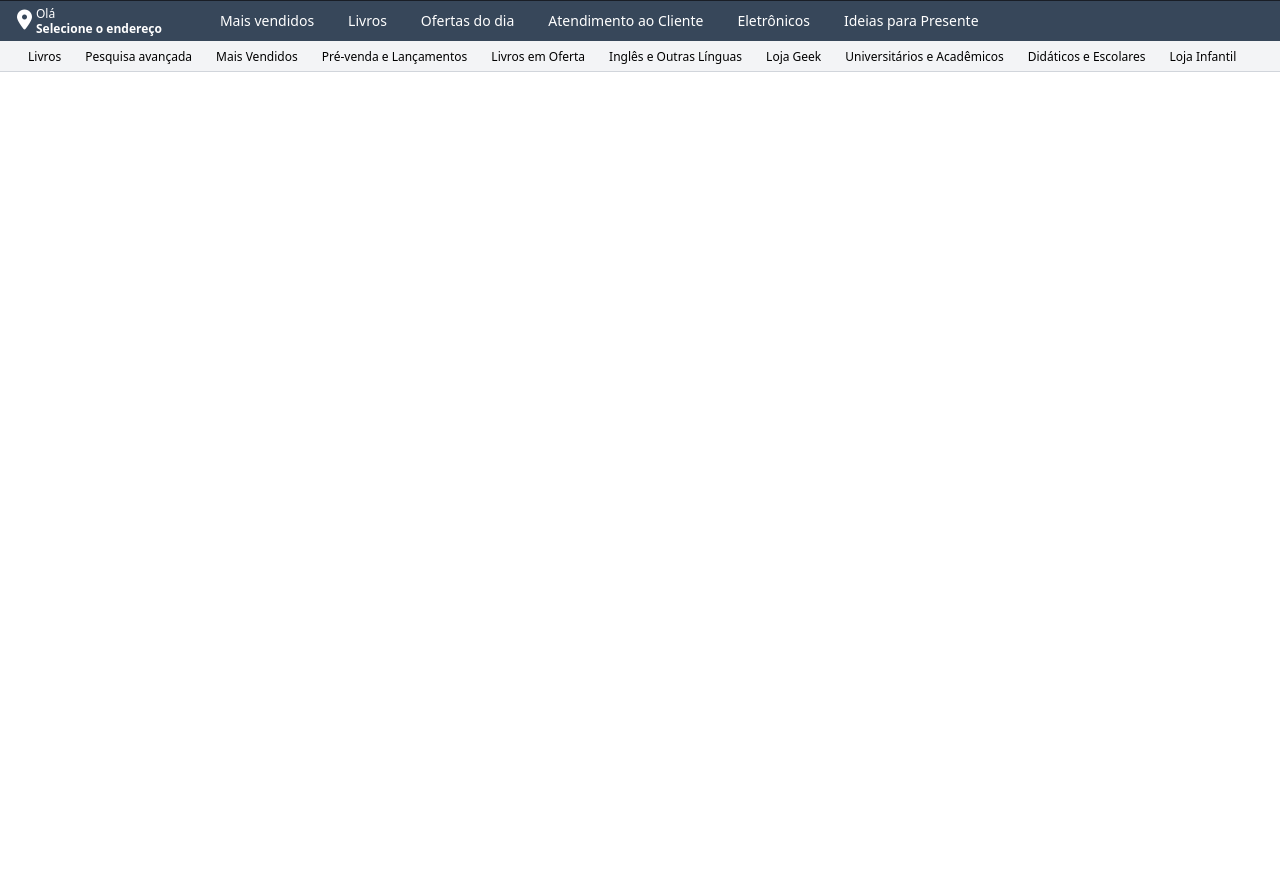
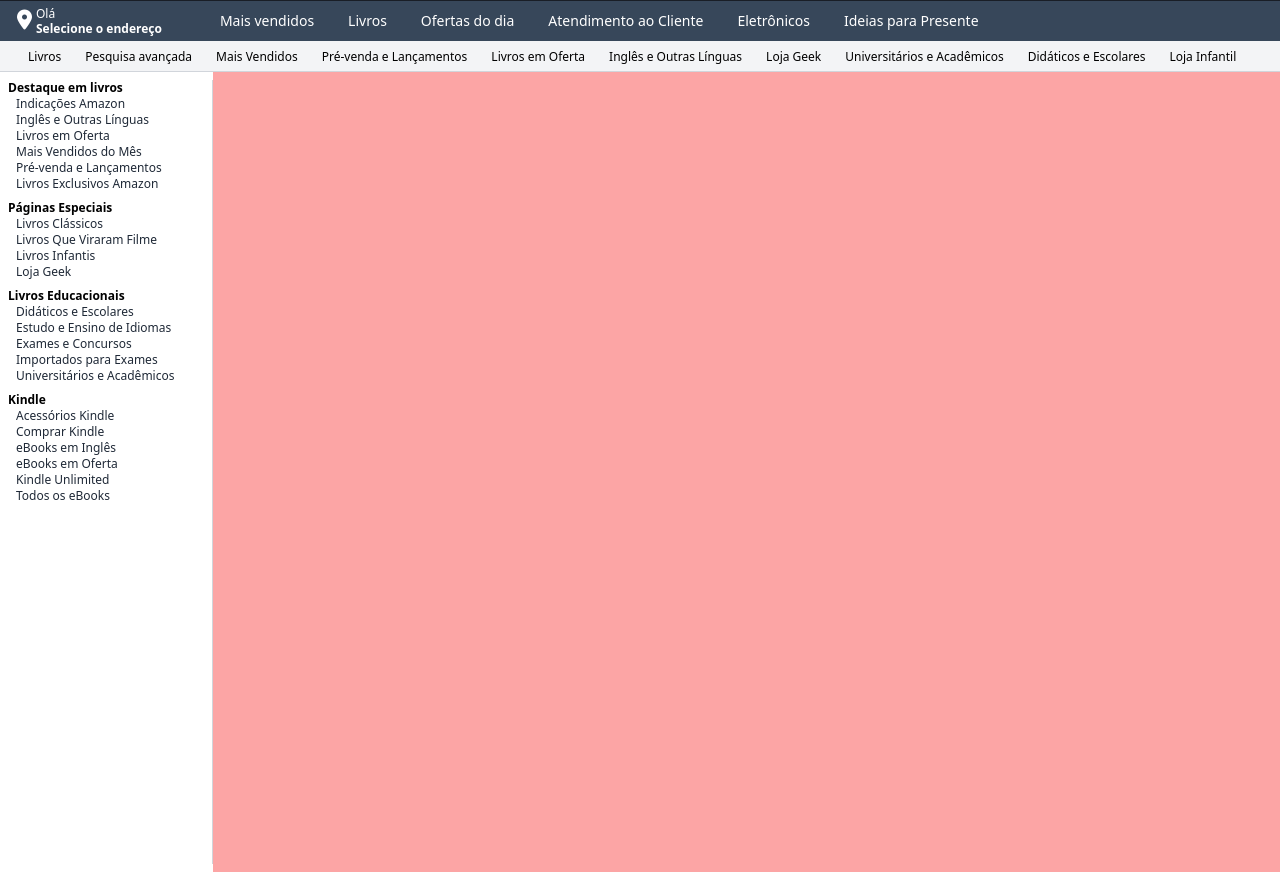
Before and after one commit to iaugustoz/Amazon-clone, a website: page index.html in a window 1280 px wide. Shown: the part 53-925 px from the top of the page. Before the commit the page ends 800 px from the top, so only its background shows below. Drawn offline with Linux system fonts and the light colour scheme.

Commit message:
Grid do conteúdo principal

```diff
--- a/index.html
+++ b/index.html
@@ -157,7 +157,90 @@
             </div>
         </div>
     </header>
-
+    <main>
+        <div class="grid grid-cols-6">
+            <!-- NAVBAR ESQUERDA -->
+            <div class="col-span-1 hidden md:block pl-2 my-2 border-r border-gray-300 text-xs">
+                <h3 class="font-bold">Destaque em livros</h3>
+                <ul class="pl-2 mb-2">
+                    <li class="text-gray-800 hover:text-orange-650">
+                        <a href="">Indicações Amazon</a>
+                    </li>
+                    <li class="text-gray-800 hover:text-orange-650">
+                        <a href="">Inglês e Outras Línguas</a>
+                    </li>
+                    <li class="text-gray-800 hover:text-orange-650">
+                        <a href="">Livros em Oferta</a>
+                    </li>
+                    <li class="text-gray-800 hover:text-orange-650">
+                        <a href="">Mais Vendidos do Mês</a>
+                    </li>
+                    <li class="text-gray-800 hover:text-orange-650">
+                        <a href="">Pré-venda e Lançamentos</a>
+                    </li>
+                    <li class="text-gray-800 hover:text-orange-650">
+                        <a href="">Livros Exclusivos Amazon</a>
+                    </li>
+                </ul>
+                <h3 class="font-bold">Páginas Especiais</h3>
+                <ul class="pl-2 mb-2">
+                    <li class="text-gray-800 hover:text-orange-650">
+                        <a href="">Livros Clássicos</a>
+                    </li>
+                    <li class="text-gray-800 hover:text-orange-650">
+                        <a href="">Livros Que Viraram Filme</a>
+                    </li>
+                    <li class="text-gray-800 hover:text-orange-650">
+                        <a href="">Livros Infantis</a>
+                    </li>
+                    <li class="text-gray-800 hover:text-orange-650">
+                        <a href="">Loja Geek</a>
+                    </li>
+                </ul>
+                <h3 class="font-bold">Livros Educacionais</h3>
+                <ul class="pl-2 mb-2">
+                    <li class="text-gray-800 hover:text-orange-650">
+                        <a href="">Didáticos e Escolares</a>
+                    </li>
+                    <li class="text-gray-800 hover:text-orange-650">
+                        <a href="">Estudo e Ensino de Idiomas</a>
+                    </li>
+                    <li class="text-gray-800 hover:text-orange-650">
+                        <a href="">Exames e Concursos</a>
+                    </li>
+                    <li class="text-gray-800 hover:text-orange-650">
+                        <a href="">Importados para Exames</a>
+                    </li>
+                    <li class="text-gray-800 hover:text-orange-650">
+                        <a href="">Universitários e Acadêmicos</a>
+                    </li>
+                </ul>
+                <h3 class="font-bold">Kindle</h3>
+                <ul class="pl-2 mb-2">
+                    <li class="text-gray-800 hover:text-orange-650">
+                        <a href="">Acessórios Kindle</a>
+                    </li>
+                    <li class="text-gray-800 hover:text-orange-650">
+                        <a href="">Comprar Kindle</a>
+                    </li>
+                    <li class="text-gray-800 hover:text-orange-650">
+                        <a href="">eBooks em Inglês</a>
+                    </li>
+                    <li class="text-gray-800 hover:text-orange-650">
+                        <a href="">eBooks em Oferta</a>
+                    </li>
+                    <li class="text-gray-800 hover:text-orange-650">
+                        <a href="">Kindle Unlimited</a>
+                    </li>
+                    <li class="text-gray-800 hover:text-orange-650">
+                        <a href="">Todos os eBooks</a>
+                    </li>
+                </ul>
+            </div>
+            <!-- CONTEÚDO DO SITE -->
+            <div class="col-span-5 bg-red-300 h-screen"></div>
+        </div>
+    </main>
 </body>
 
 </html>
```
Also changed, not shown: dist/output.css.
